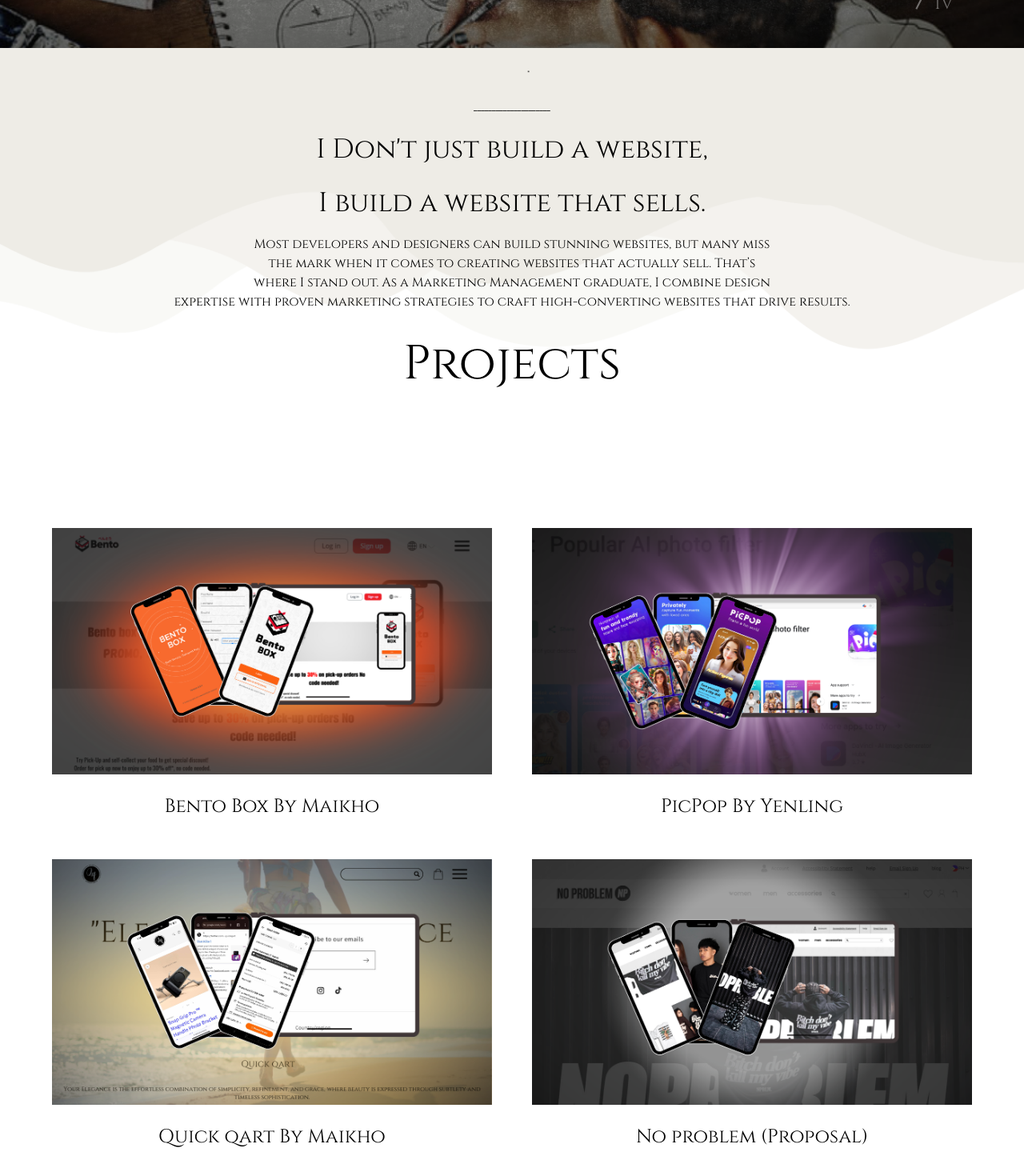
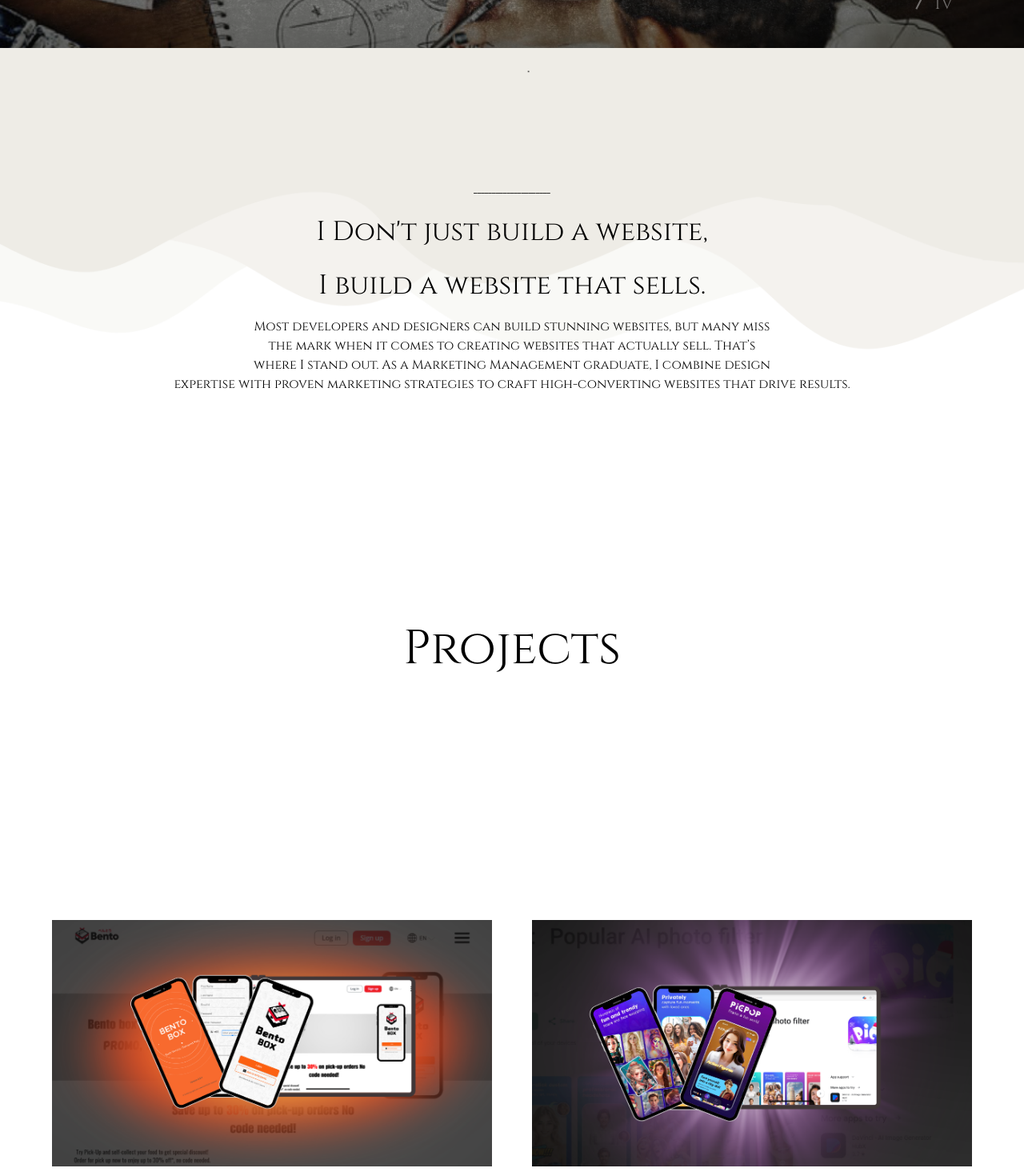
Before and after one commit to guiltymeow/maikho, a Next.js app: page /projects in a window 1280 px wide. Shown: the part 740-2210 px from the top of the page at 80% size. Built offline with nearby package versions, Linux system fonts and the light colour scheme.

Commit message:
Update page.js

```diff
--- a/src/app/projects/page.js
+++ b/src/app/projects/page.js
@@ -212,12 +212,12 @@
                 className="flex flex-col justify-center items-center h-full space-y-4 text-center"
               >
                 <p
-                  className={`text-black font-regular text-[10px] ${isDivVisible && !isMobile ? "baseline-animation" : ""}`}
+                  className={`text-black font-regular text-[10px] mt-[100px] ${isDivVisible && !isMobile ? "baseline-animation" : ""}`}
                 >
                   _____________________
                 </p>
                 <h2
-                  className={`text-black font-regular text-[34px] font-cinzel opacity-80 ${isDivVisible && !isMobile ? "baseline-animation" : ""}`}
+                  className={` text-black font-regular text-[34px] font-cinzel opacity-80 ${isDivVisible && !isMobile ? "baseline-animation" : ""}`}
                 >
                   I Don&apos;t just build a website,
                 </h2>
@@ -234,15 +234,17 @@
                   where I stand out. As a Marketing Management graduate, I combine design <br />
                   expertise with proven marketing strategies to craft high-converting websites that drive results.
                 </p>
-                <h2
-                  className={`text-black text-center font-regular text-[60px] font-cinzel opacity-80 ${isDivVisible && !isMobile ? "baseline-animation" : ""}`}
-                >
-                  Projects
-                </h2>
               </div>
-            </section>
+            </section >
+            <div className="bg-white w-full h-auto ">
+            <h2
+              className={`text-black text-center mt-[200px]  font-regular text-[60px] font-cinzel opacity-80 ${isDivVisible && !isMobile ? "baseline-animation" : ""}`}
+            >
+              Projects
+            </h2>
+            </div>
             <section className="bg-white w-full ">
-              <div className="w-full h-auto bg-white mb-[100px]">
+              <div className="w-full h-auto bg-white mb-[200px] mt-[300px]">
                 <Projects />
               </div>
             </section>
```
